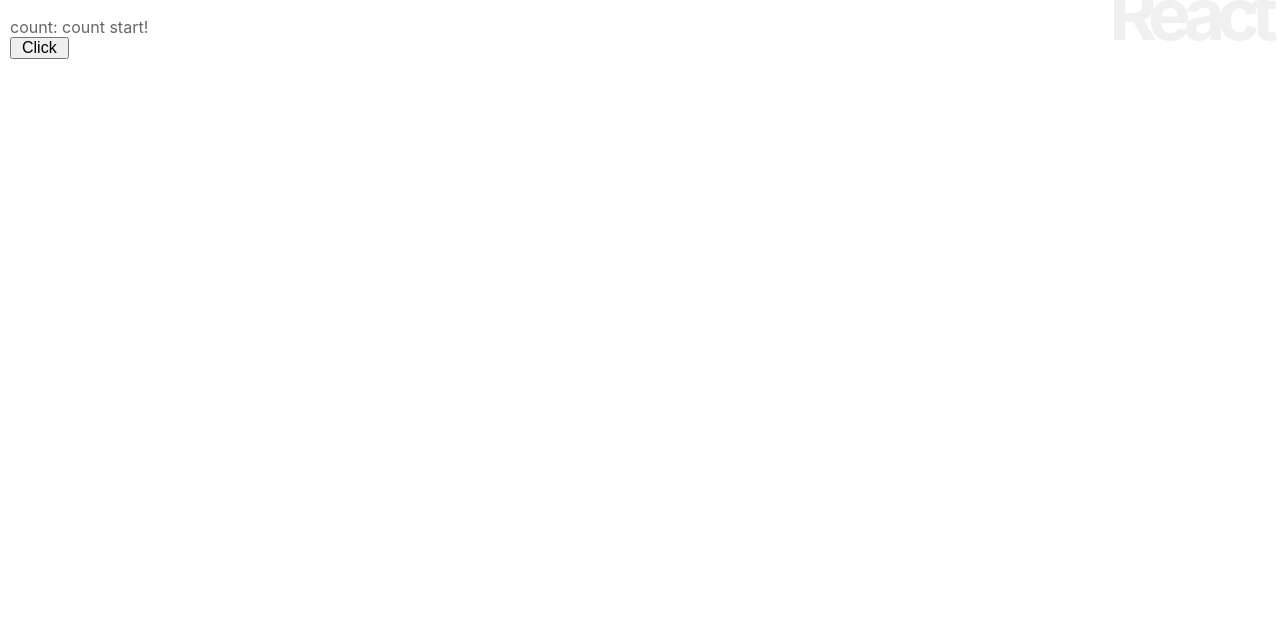
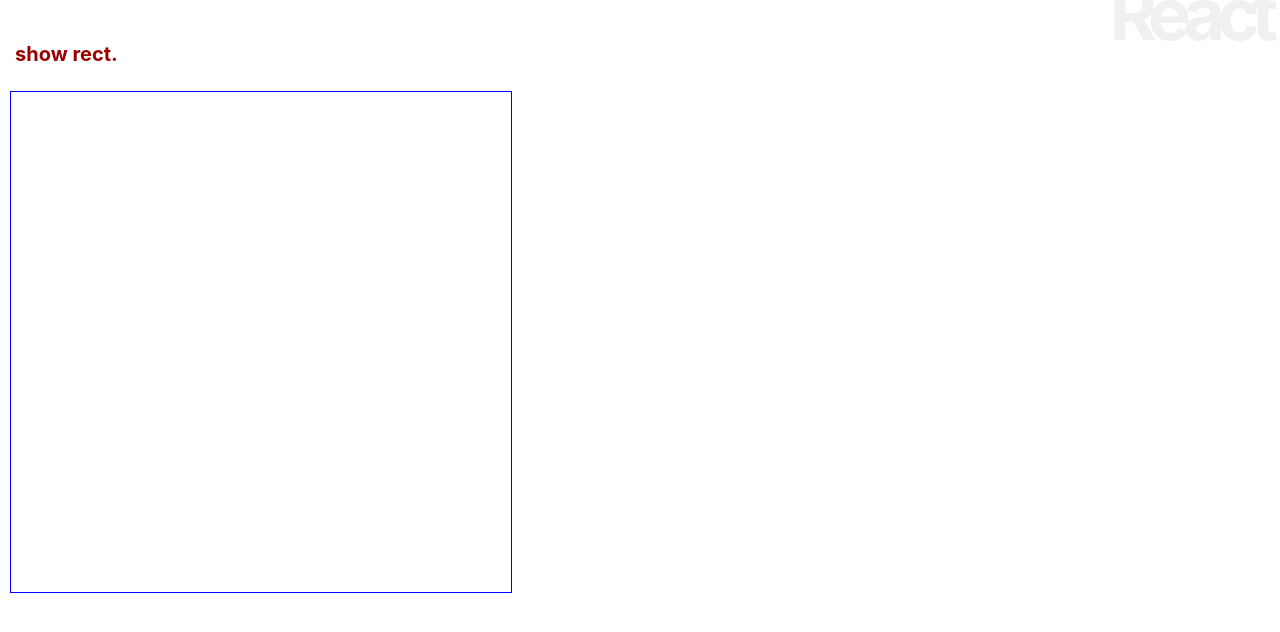
Before and after one commit to din65040/react_started, a React (Create React App) app: page / in a window 1280 px wide. Shown: the top 632 px of the page. Built offline with nearby package versions, Linux system fonts and the light colour scheme.

Commit message:
feat：リスト 3-23 サンプル作成

```diff
--- a/src/App.js
+++ b/src/App.js
@@ -3,60 +3,59 @@
 import "./App.css";
 
 class App extends Component {
+
+  data = [];
+
   msgStyle = {
-    fontSize: "24px",
+    fontSize: "20px",
     color: "#900",
     margin: "20px 0",
-    padding: "5px",
-    borderBottom: "2px solid #900",
-  };
+    padding: "5px"
+  }
 
-  msgStyle2 = {
-    fontSize: "20px",
-    color: "white",
-    backgroundColor: "#900",
-    margin: "20px 0",
-    padding: "5px",
-    borderBottom: "2px solid #900",
-  };
-
-  btnStyle = {
-    fontSize: "16px",
-    padding: "0 10px",
-  };
+  area = {
+    width: "500px",
+    height: "500px",
+    border: "1px solid blue"
+  }
 
   constructor(props) {
     super(props);
     this.state = {
-      counter: 0,
-      msg: "count start!",
-      flg: true,
+      list: this.data
     };
     this.doAction = this.doAction.bind(this);
   }
 
-  doAction() {
-    this.setState((state) => ({
-      counter: state.counter + 1,
-      msg: "count" + state.counter,
-      flg: !state.flg,
-    }));
+  doAction(e) {
+    let x = e.pageX;
+    let y = e.pageY;
+    this.data.push({x, y})
+    this.setState({
+      list: this.data
+    })
+  }
+
+  draw(d) {
+    let s = {
+      position: "absolute",
+      left: (d.x) + "px",
+      top: (d.y) + "px",
+      width: "50px",
+      height: "50px",
+      backgroundColor: "#66f3",
+    };
+    return <div style={s}></div>
   }
 
   render() {
-    return (
-      <div>
-        <h1>React</h1>
-        {this.state.flg ? (
-          <p style={this.msgStyle1}>count: {this.state.msg}</p>
-        ) : (
-          <p style={this.msgStyle2}>count: {this.state.msg}</p>
-        )}
-        <button style={this.btnStyle} onClick={this.doAction}>
-          Click
-        </button>
+    return <div>
+      <h1>React</h1>
+      <h2 style={this.msgStyle}>show rect.</h2>
+      <div style={this.area} onClick={this.doAction}>
+        {this.data.map((value)=>this.draw(value))}
       </div>
-    );
+    </div>
   }
 }
 
```
